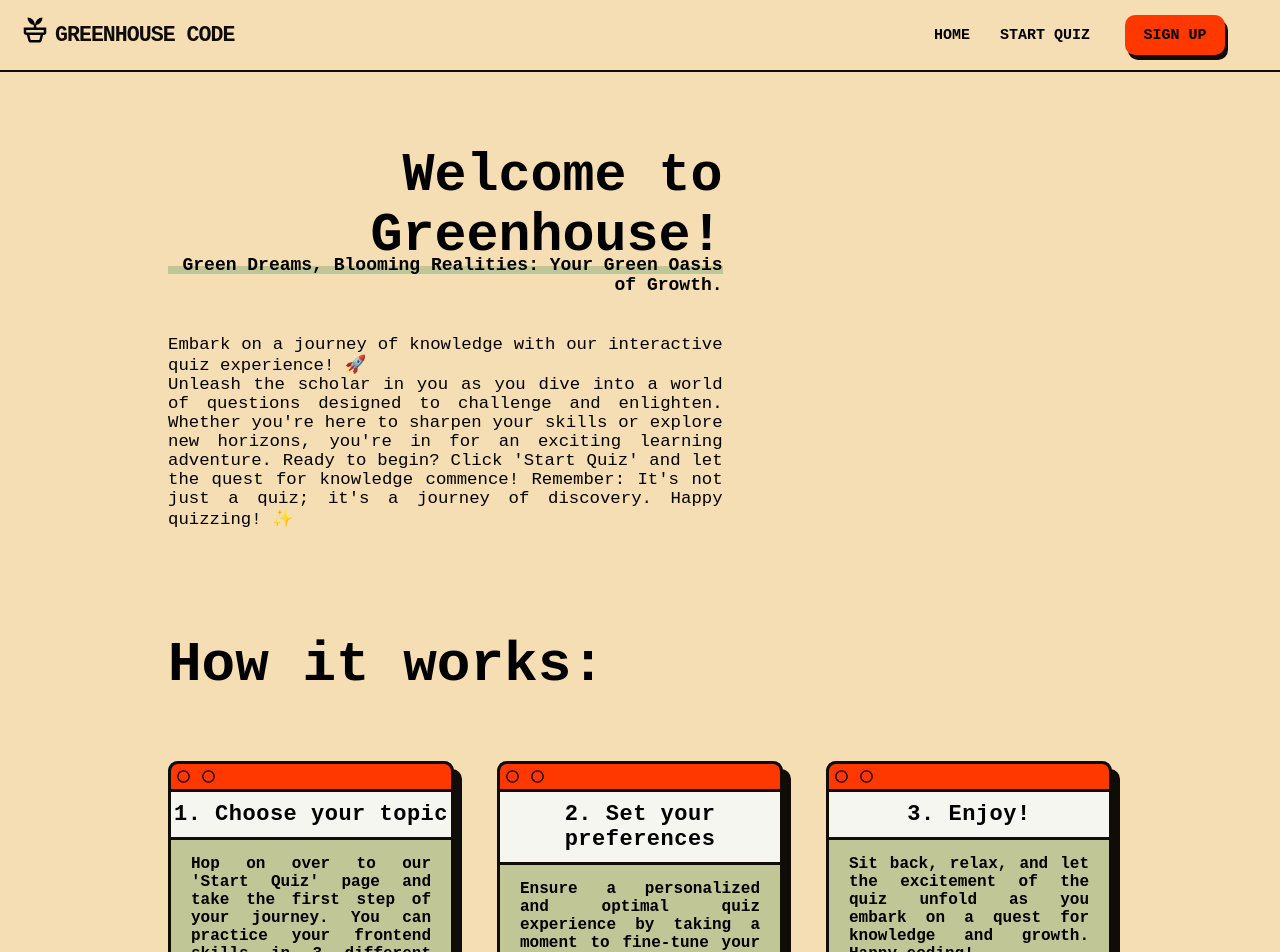
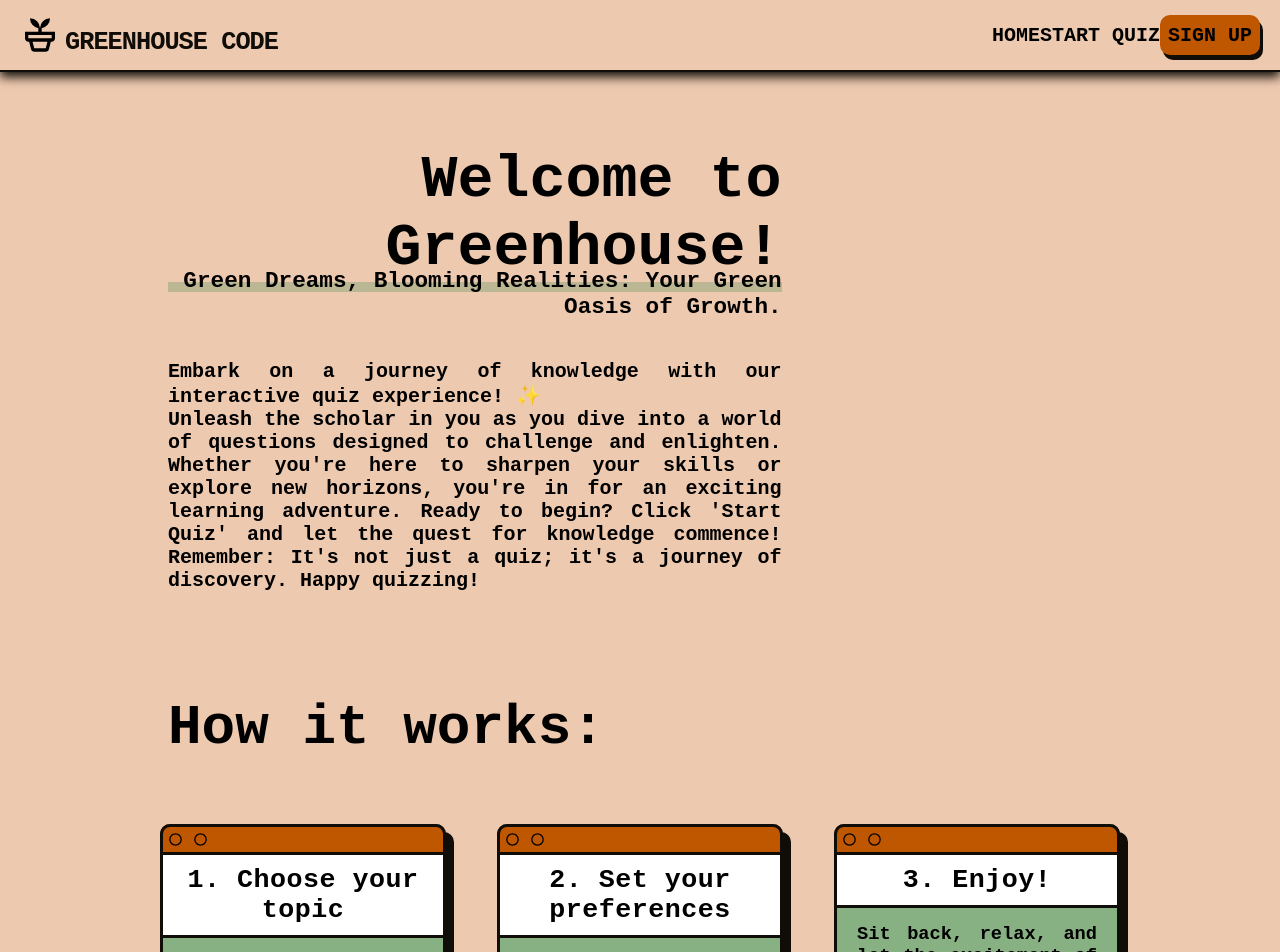
Before and after one commit to progmatic-fs-2023/greenhouse-project, a React (Vite) app in the folder client/: page / in a window 1280 px wide. Shown: the top 952 px of the page. Built offline with nearby package versions, Linux system fonts and the light colour scheme; no server answers; a web font is replaced by a local one.

Commit message:
css update

```diff
--- a/client/src/App.css
+++ b/client/src/App.css
@@ -1,9 +1,17 @@
+:root {
+  --primary-color: #EDC9AF;
+  --secondary-color: #88B183;
+  --accent-color: #BF5700;
+  --button-hover-color: #af4128;
+  --smokey-black: #100C08;
+}
+
 * {
   margin: 0;
   padding: 0;
 }
 
 .appDiv {
-  height: 100%;
+  height: 100vh;
   width: 100%;
 }
--- a/client/src/admin.css
+++ b/client/src/admin.css
@@ -1,10 +1,3 @@
-:root {
-  --primary-color: #f5deb3;
-  --secondary-color: #00401a;
-  --accent-color: #ff3800;
-  --smokey-black: #100c08;
-}
-
 .admin_login_main_container {
   display: flex;
   justify-content: center;
--- a/client/src/components/HomePageComponents/WelcomeText.jsx
+++ b/client/src/components/HomePageComponents/WelcomeText.jsx
@@ -7,13 +7,13 @@ function Welcome() {
         </h1>
         <h3>Green Dreams, Blooming Realities: Your Green Oasis of Growth.</h3>
         <p>
-          Embark on a journey of knowledge with our interactive quiz experience! 🚀
+          Embark on a journey of knowledge with our interactive quiz experience! ✨
           <br />
           Unleash the scholar in you as you dive into a world of questions designed to challenge and
           enlighten. Whether you&apos;re here to sharpen your skills or explore new horizons,
           you&apos;re in for an exciting learning adventure. Ready to begin? Click &apos;Start
           Quiz&apos; and let the quest for knowledge commence! Remember: It&apos;s not just a quiz;
-          it&apos;s a journey of discovery. Happy quizzing! ✨
+          it&apos;s a journey of discovery. Happy quizzing!
         </p>
       </div>
     </div>
--- a/client/src/components/HomePageComponents/card.css
+++ b/client/src/components/HomePageComponents/card.css
@@ -1,11 +1,3 @@
-:root {
-    --primary-color: #F5DEB3;
-    --secondary-color: #00401A;
-    --accent-color: #FF3800;
-    --smokey-black: #100C08;
-    --off-white: #ffffffd7;
-}
-
 .cards_main_container {
     margin-bottom: 10%;
 }
@@ -18,8 +10,8 @@
 
 .cards_container {
     display: flex;
-    justify-content: space-between;
-    width: 80%;
+    justify-content: space-evenly;
+    width: 90%;
     margin: auto;
 }
 
@@ -35,7 +27,7 @@
     border-bottom: 3px solid var(--smokey-black);
     border-left: 3px solid var(--smokey-black);
     border-radius: 10px;
-    background-color: #066f3037;
+    background-color: var(--secondary-color);
     box-shadow: 8px 8px var(--smokey-black);
 }
 
@@ -61,16 +53,16 @@
 
 .card_content h3 {
     padding: 10px 0;
-    font-size: 22px;
+    font-size: 20pt;
     letter-spacing: 0.5px;
-    background-color: #ffffffd7;
+    background-color: white;
     border-bottom: 3px solid var(--smokey-black);
 }
 
 .card_content p {
     text-align: justify;
     padding: 15px 20px;
-    font-size: 16px;
+    font-size: 14pt;
     font-weight: bolder;
-    height: 110px;
+    height: 150px;
 }
--- a/client/src/components/HomePageComponents/welcome.css
+++ b/client/src/components/HomePageComponents/welcome.css
@@ -1,10 +1,3 @@
-:root {
-  --primary-color: #F5DEB3;
-  --secondary-color: #00401A;
-  --accent-color: #FF3800;
-  --smokey-black: #100C08;
-}
-
 .welcome_div {
   display: flex;
   justify-content: space-between;
@@ -15,27 +8,28 @@
 }
 
 .welcome_text {
-  width: 47%;
+  width: 52%;
   text-align: justify;
   margin-left: 10%;
 }
 
 .welcome_text h1 {
   margin-top: 1.5rem;
-  font-size: 40pt;
+  font-size: 45pt;
   text-align: right;
-  border-bottom: 8px solid #066f3037;
+  border-bottom: 10px solid #066f3037;
 }
 
 .welcome_text h3 {
-  margin-top: -1.2rem;
+  margin-top: -1.5rem;
   text-align: right;
-  font-size: large;
+  font-size: 17pt;
 }
 
 .welcome_text p {
   margin: 2.5rem 0;
-  font-size: 13pt;
+  font-size: 15pt;
+  font-weight: bold;
 }
 
 .welcome_img {
--- a/client/src/components/Layout/Body/body.css
+++ b/client/src/components/Layout/Body/body.css
@@ -1,7 +1,3 @@
-:root {
-  --primary-color: #F5DEB3;
-}
-
 .body {
   background-color: var(--primary-color);
   width: 100%;
--- a/client/src/components/Layout/Footer/footer.css
+++ b/client/src/components/Layout/Footer/footer.css
@@ -1,26 +1,15 @@
-:root {
-  --primary-color: #F5DEB3;
-  --secondary-color: #00401A;
-  --accent-color: #FF3800;
-  --smokey-black: #100C08;
-}
-
 .footer {
   width: 100%;
+  height: 100%;
   position: relative;
   bottom: 0;
-  height: auto;
   background-color: var(--secondary-color);
   border-bottom: 10px solid var(--smokey-black);
 }
 .footer .col {
   background-color: var(--secondary-color);
   width: 190px;
-  height: auto;
   float: left;
-  box-sizing: border-box;
-  -webkit-box-sizing: border-box;
-  -moz-box-sizing: border-box;
   padding: 0px 20px 20px 20px;
 }
 .footer .col h1 {
--- a/client/src/components/Layout/Header/header.css
+++ b/client/src/components/Layout/Header/header.css
@@ -1,22 +1,15 @@
-:root {
-    --primary-color: #F5DEB3;
-    --secondary-color: #00401A;
-    --accent-color: #FF3800;
-    --smokey-black: #100C08;
-}
-
 .header {
     background-color: var(--primary-color);
     display: flex;
     justify-content: space-between;
     height: 70px;
     border-bottom: 2px solid var(--smokey-black);
+    box-shadow: 0 5px 10px var(--smokey-black);
     text-transform: uppercase;
     font-weight: bold;
     position: sticky;
     top: 0;
     font-style: normal;
-    font-size: large;
 }
 
 .logo_navlink {
@@ -24,18 +17,18 @@
     justify-content: space-between;
     align-items: center;
     margin: 10px 20px;
-    height: 40px;
+    height: 50px;
     text-decoration: none;
     color: var(--smokey-black);
 }
 
 .logo img {
-    height: 30px;
+    height: 40px;
 }
 
 .logo p {
-    margin: 10px 0 0 5px;
-    font-size: larger;
+    margin: 15px 0 0 5px;
+    font-size: 19pt;
     letter-spacing: -1px;
 }
 
@@ -43,7 +36,7 @@
     display: flex;
     justify-content: space-between;
     align-items: center;
-    padding: 5px;
+    padding: 20px;
     color: var(--smokey-black);
 }
 
@@ -52,17 +45,17 @@
     text-align: center;
     border: none;
     offset: none;
-    margin: 0 15px;
+
     height: 70px;
     text-transform: uppercase;
     font-weight: bold;
-    font-size: 15px;
+    font-size: 15pt;
     cursor: pointer;
     transition-duration: 0.3s;
 }
 
 .navbar button:hover {
-    color:#af3918;
+    color: #2c2c2c;
     transition-duration: 0.3s;
     letter-spacing: 0.2px;
 }
@@ -73,7 +66,6 @@
     border: none;
     width: 100px;
     height: 40px;
-    margin: 0 50px 0 20px;
     font-weight: bold;
     text-transform: uppercase;
     transition-duration: 0.3s;
@@ -81,9 +73,8 @@
 }
 
 #signinBtn:hover {
-    background-color:#fc5021;
-    color: #291f15;
+    background-color: var(--button-hover-color);
+    color: #2c2c2c;
     letter-spacing: 0.3px;
     transition-timing-function: 0.3s ease-in-out;
-    margin: 0 50px 0 20px;
 }
--- a/client/src/components/ProfilePageComponents/profile.css
+++ b/client/src/components/ProfilePageComponents/profile.css
@@ -1,11 +1,3 @@
-:root {
-    --primary-color: #F5DEB3;
-    --secondary-color: #00401A;
-    --accent-color: #FF3800;
-    --smokey-black: #100C08;
-    --off-white: #ffffffd7;
-}
-
 .profile_container {
     display: flex;
     justify-content: center;
--- a/client/src/components/QuizModulsPageComponents/quizmodul.css
+++ b/client/src/components/QuizModulsPageComponents/quizmodul.css
@@ -1,11 +1,3 @@
-:root {
-    --primary-color: #F5DEB3;
-    --secondary-color: #00401A;
-    --accent-color: #FF3800;
-    --smokey-black: #100C08;
-    --off-white: #ffffffd7;
-}
-
 .description_container {
     display: flex;
     justify-content: center;
@@ -20,7 +12,7 @@
 }
 
 .description_container p {
-    font-size: large;
+    font-size: 18pt;
     font-weight: bold;
     margin: 0 10%;
 }
@@ -34,7 +26,7 @@
 
 .language_card_container {
     display: flex;
-    justify-content: space-between;
+    justify-content: space-evenly;
 }
 
 .language_card_content{
@@ -42,7 +34,7 @@
 }
 
 .language_card_content img {
-    border-bottom: 3px solid var(--smokey-black);
+    background-color: white;
 }
 
 .language_card_content h3 {
@@ -61,6 +53,7 @@
     width: 150px;
     height: 40px;
     margin: 10px 0 20px;
+    font-size: 13pt;
     font-weight: bold;
     text-transform: uppercase;
     transition-duration: 0.3s;
@@ -68,8 +61,8 @@
 }
 
 .card button:hover {
-    background-color:#fc5021;
-    color: #291f15;
+    background-color: var(--button-hover-color);
+    color: #2c2c2c;
     letter-spacing: 0.3px;
     transition-timing-function: 0.3s ease-in-out;
     cursor: pointer;
@@ -77,17 +70,18 @@
 
 .card label {
     font-style: normal;
-    font-size: large;
+    font-size: 17pt;
     font-weight: bold;
 }
 
 .card select, .card input  {
     margin: 0 0 10px;
     padding: 2px;
-    inset: 0;
     border: 2px solid var(--smokey-black);
     border-radius: 5px;
     width: 80px;
+    font-size: 13pt;
+    font-weight: bold;
 }
 
 .title_text {
@@ -95,7 +89,7 @@
     align-items: center;
     justify-content: center;
     padding-bottom: 10px;
-    background-color: var(--off-white);
+    background-color: white;
     height: 5rem;
     font-family: system-ui, -apple-system, BlinkMacSystemFont, 'Segoe UI', Roboto, Oxygen, Ubuntu, Cantarell, 'Open Sans', 'Helvetica Neue', sans-serif;
     font-size: 45px;
--- a/client/src/components/QuizPageComponents/quizpage.css
+++ b/client/src/components/QuizPageComponents/quizpage.css
@@ -1,10 +1,3 @@
-:root {
-  --primary-color: #F5DEB3;
-  --secondary-color: #00401A;
-  --accent-color: #FF3800;
-  --smokey-black: #100C08;
-}
-
 .main_container {
   display: flex;
   justify-content: center;
```
Also changed, not shown: 1 other file (tests, documents, lock files or other folders).
